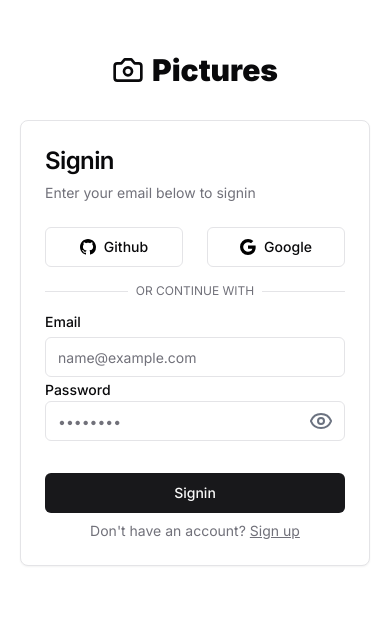
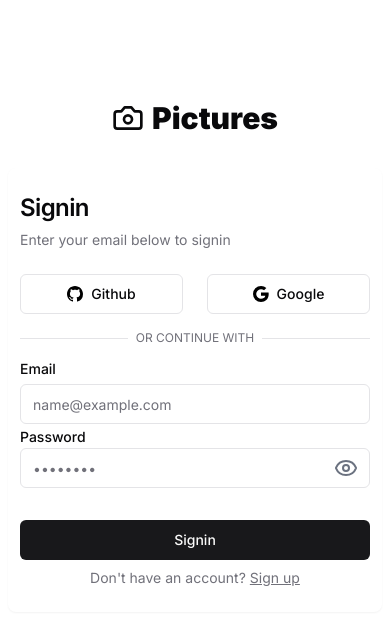
Before and after one commit to dwesh163/pictures, a Next.js app: page /auth/signin in a window 390 px wide. Shown: the top 624 px of the page. Built offline with nearby package versions, Linux system fonts and the light colour scheme.

Commit message:
chore: Update signin page layout and styles

```diff
--- a/src/app/(auth)/auth/signin/page.tsx
+++ b/src/app/(auth)/auth/signin/page.tsx
@@ -42,18 +42,19 @@ function LoginForm() {
 	const error = searchParams.get('error');
 
 	return (
-		<div className="flex items-center justify-center w-full sm:h-screen flex-col p-5">
+		<div className="flex items-center justify-center w-full sm:h-screen flex-col sm:p-5 p-2 py-5 mt-12 sm:mt-0">
 			<Link href="/" className="flex gap-2 justify-center items-center mb-8 mt-8">
 				<Camera className="w-8 h-8" />
 				<h1 className="text-3xl font-black">Pictures</h1>
 			</Link>
-			<Card className="w-full sm:w-1/2 xl:w-1/4 mx-5">
-				<CardHeader>
+			<Card className="w-full sm:w-1/2 xl:w-1/4 sm:mx-5 border-0 sm:border">
+				<CardHeader className="sm:px-6 px-3">
 					<CardTitle className="font-semibold tracking-tight text-2xl">Signin</CardTitle>
 					<CardDescription className="text-sm text-muted-foreground">Enter your email below to signin</CardDescription>
 				</CardHeader>
-				<CardContent>
+				<CardContent className="pt-0 sm:px-6 px-3">
 					<div className="pt-0 grid gap-4">
+						{!searchParams.get('callbackUrl')?.includes('token') && (
 							<div className="grid grid-cols-2 gap-6">
 								<Button variant="outline" onClick={() => signIn('github', { callbackUrl: searchParams.get('callbackUrl') || '/' })}>
 									<svg xmlns="http://www.w3.org/2000/svg" width="16" height="16" fill="currentColor" className="mr-2 h-4 w-4 text-black dark:text-white" viewBox="0 0 16 16">
@@ -68,6 +69,8 @@ function LoginForm() {
 									Google
 								</Button>
 							</div>
+						)}
+						{!searchParams.get('callbackUrl')?.includes('token') && (
 							<div className="relative">
 								<div className="absolute inset-0 flex items-center">
 									<span className="w-full border-t"></span>
@@ -76,6 +79,7 @@ function LoginForm() {
 									<span className="bg-background px-2 text-muted-foreground">Or continue with</span>
 								</div>
 							</div>
+						)}
 						<form onSubmit={handleSubmit}>
 							<div className="grid gap-2">
 								<Label htmlFor="email" className="text-sm font-medium leading-none peer-disabled:cursor-not-allowed peer-disabled:opacity-70">
@@ -100,7 +104,7 @@ function LoginForm() {
 								</Button>
 								<div className="flex gap-1 text-sm text-muted-foreground mt-2">
 									Don&apos;t have an account?{' '}
-									<Link href="/auth/signup" className="underline">
+									<Link href={`/auth/signup?callbackUrl=${searchParams.get('callbackUrl')}`} className="underline">
 										Sign up
 									</Link>
 								</div>
```
Lines whose indentation alone changed are shown as unchanged.
